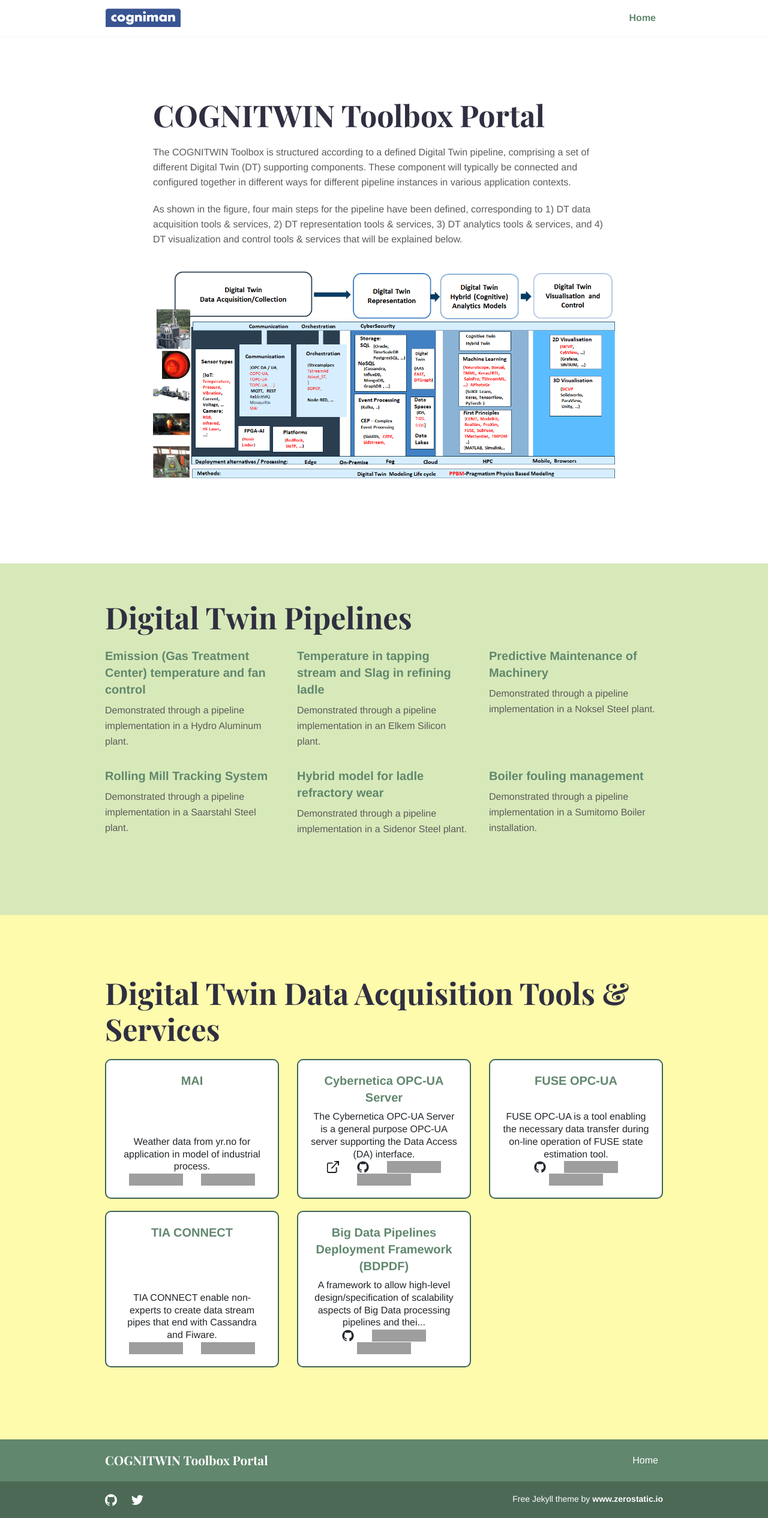
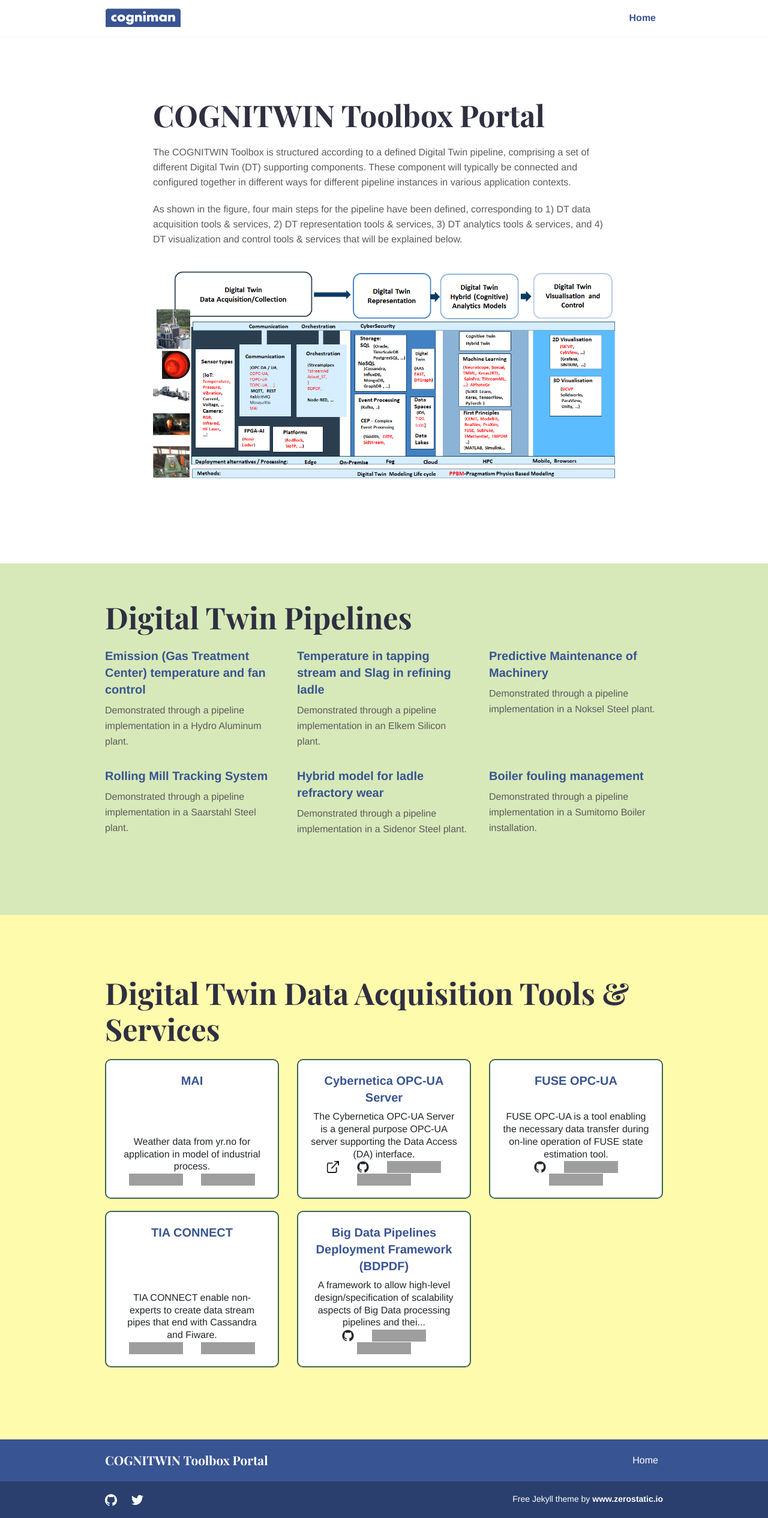
Before and after one commit to MyJekyllToolBox/toolbox, a Jekyll site: the page built from index.md, in a window 1280 px wide. Shown: the whole page at 60% size. Built offline with Jekyll 4.4.1, drawn with Linux system fonts in a browser that asks for light colours; grey boxes are pictures that could not be loaded.

Commit message:
update color

```diff
--- a/assets/css/style.scss
+++ b/assets/css/style.scss
@@ -2,9 +2,9 @@
 ---
 
 // Colors
-$primary: #61876E;
-$primary-dark: #3C6255;
-$secondary: #A6BB8D;
+$primary: #385492;
+$primary-dark: #253761;
+$secondary: #acb5ce;
 $black: #2f2f41;
 $white: #ffffff;
 $white-offset: #fff6f8;
```
